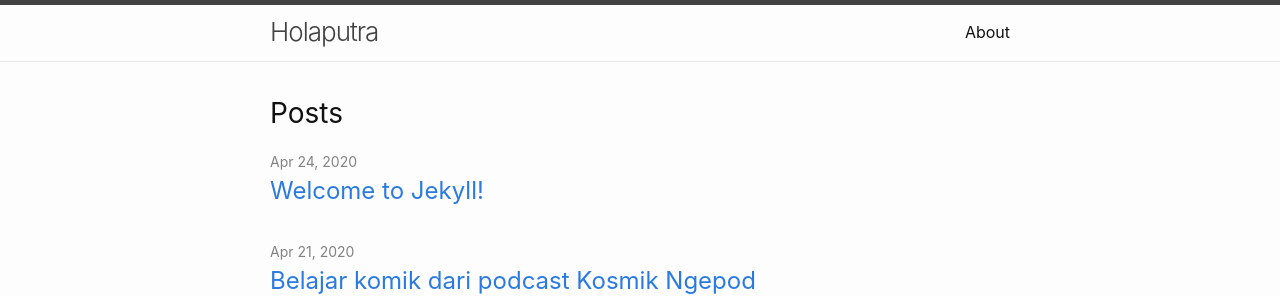
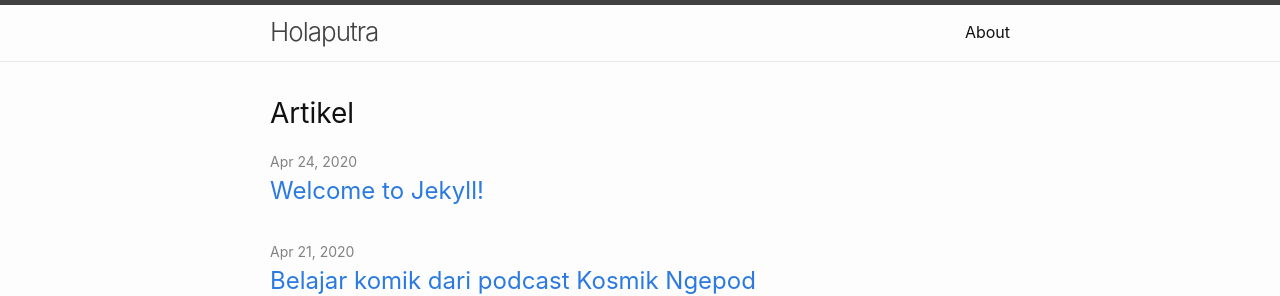
Before and after one commit to holaputra/holaputra.github.io, a Jekyll site: the page built from index.html, in a window 1280 px wide. Shown: the top 296 px of the page. Built offline with Jekyll 4.4.1, drawn with Linux system fonts in a browser that asks for light colours.

Commit message:
Update home.html

```diff
--- a/_layouts/home.html
+++ b/_layouts/home.html
@@ -10,7 +10,7 @@
   {{ content }}
 
   {%- if site.posts.size > 0 -%}
-    <h2 class="post-list-heading">{{ page.list_title | default: "Posts" }}</h2>
+    <h2 class="post-list-heading">{{ page.list_title | default: "Artikel" }}</h2>
     <ul class="post-list">
       {%- for post in site.posts -%}
       <li>
```
